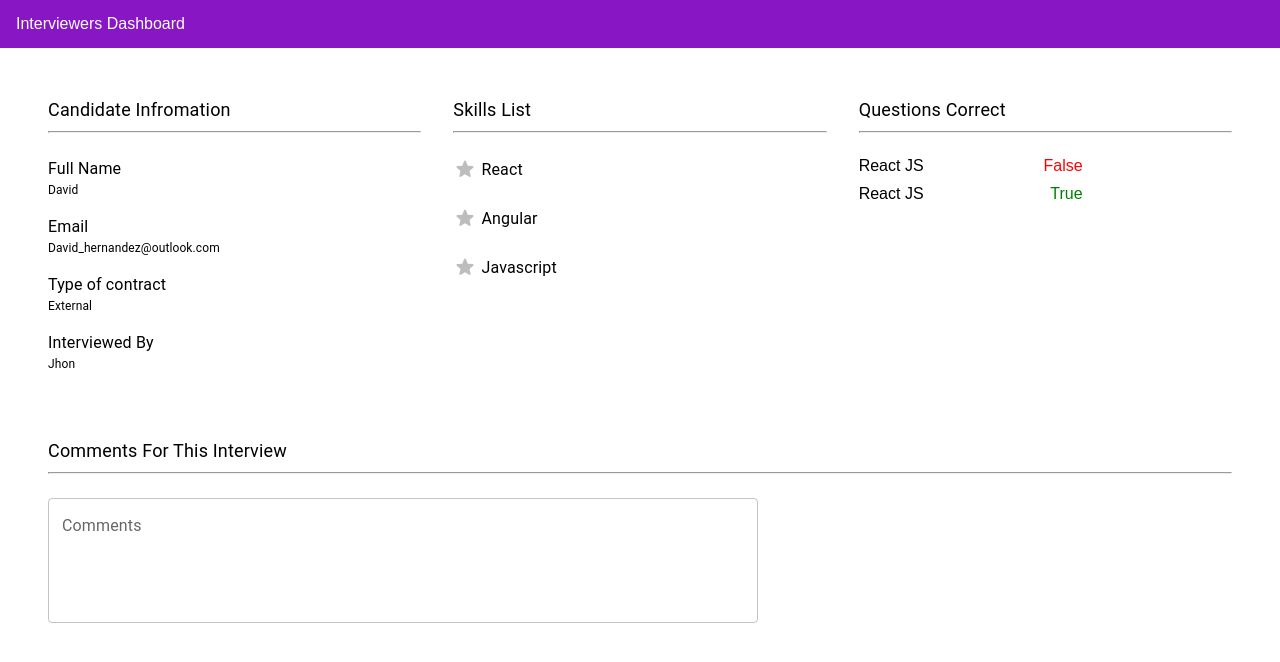
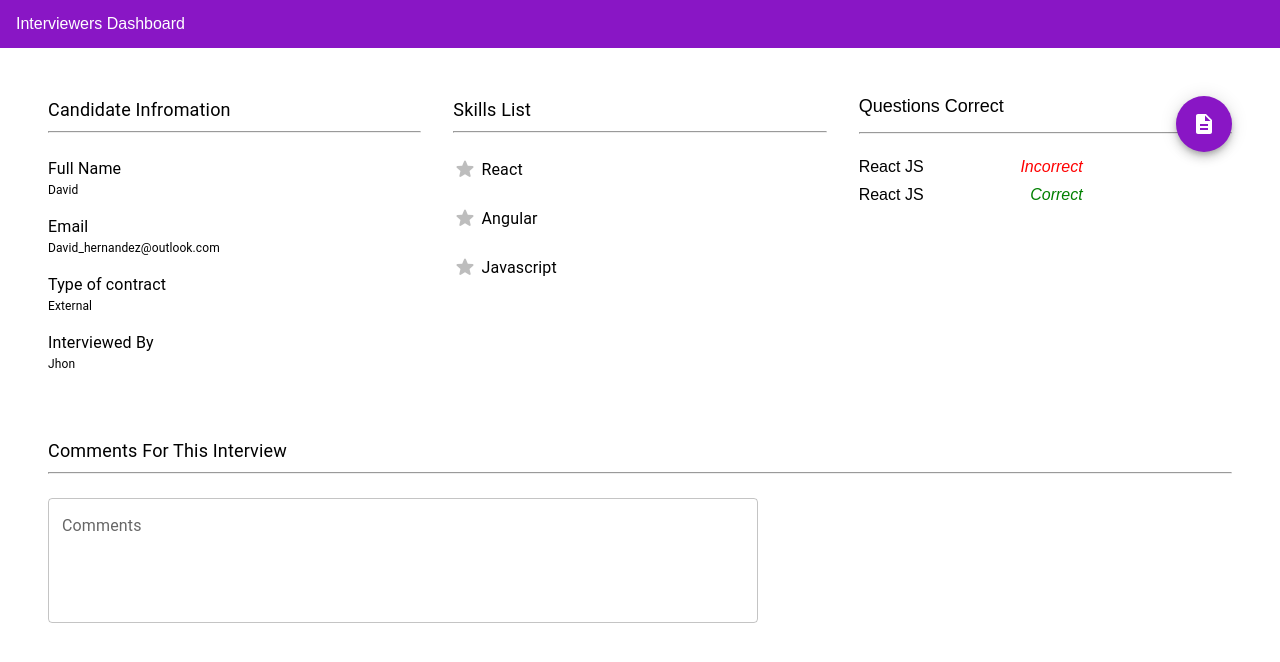
Before and after one commit to DavidEHA/react-for-new-joiners, a React (Create React App) app: page / in a window 1280 px wide. Shown: the top 662 px of the page. Built offline with nearby package versions, Linux system fonts and the light colour scheme.

Commit message:
QuestionsSummary Button Added

```diff
--- a/src/components/interview/summary/QuestionsSummary.js
+++ b/src/components/interview/summary/QuestionsSummary.js
@@ -1,4 +1,5 @@
-import { Typography } from "@mui/material";
+import { Fab } from "@mui/material";
+import DescriptionIcon from '@mui/icons-material/Description';
 
 const QuestionsSummary = () => {
   const questions = [
@@ -13,15 +14,26 @@ const QuestionsSummary = () => {
   ];
   return (
     <div className="summary-content">
-      <Typography sx={{ fontSize: 18 }} color="text.primary">
-        Questions Correct
-      </Typography>
+      <div
+        className="questions-header"
+      >
+       <div> Questions Correct </div>
+        <Fab
+          title={`See summary`}
+          color="primary"
+          style={{ marginBottom: "-28px"}}
+          // onClick={openModal}
+        >
+          <DescriptionIcon />
+        </Fab>
+      </div>
+
       <hr style={{ width: "100%", marginBottom: "1.5rem" }} />
       {questions.map((result) => (
         <div className="questions">
           <div>{result.topic}</div>
           <div style={result.answer ? { color: "green" } : { color: "red" }}>
-            {result.answer ? "True" : "False"}
+            <i>{result.answer ? "Correct" : "Incorrect"} </i>
           </div>
         </div>
       ))}
--- a/src/index.css
+++ b/src/index.css
@@ -135,6 +135,14 @@ body {
   width: 100%;
 }
 
+.questions-header {
+  display: flex;
+  flex-direction: row;
+  font-size: 18px;
+  width: 100%;
+  justify-content: space-between;
+}
+
 .questions {
   display: flex;
   flex-direction: row;
```
